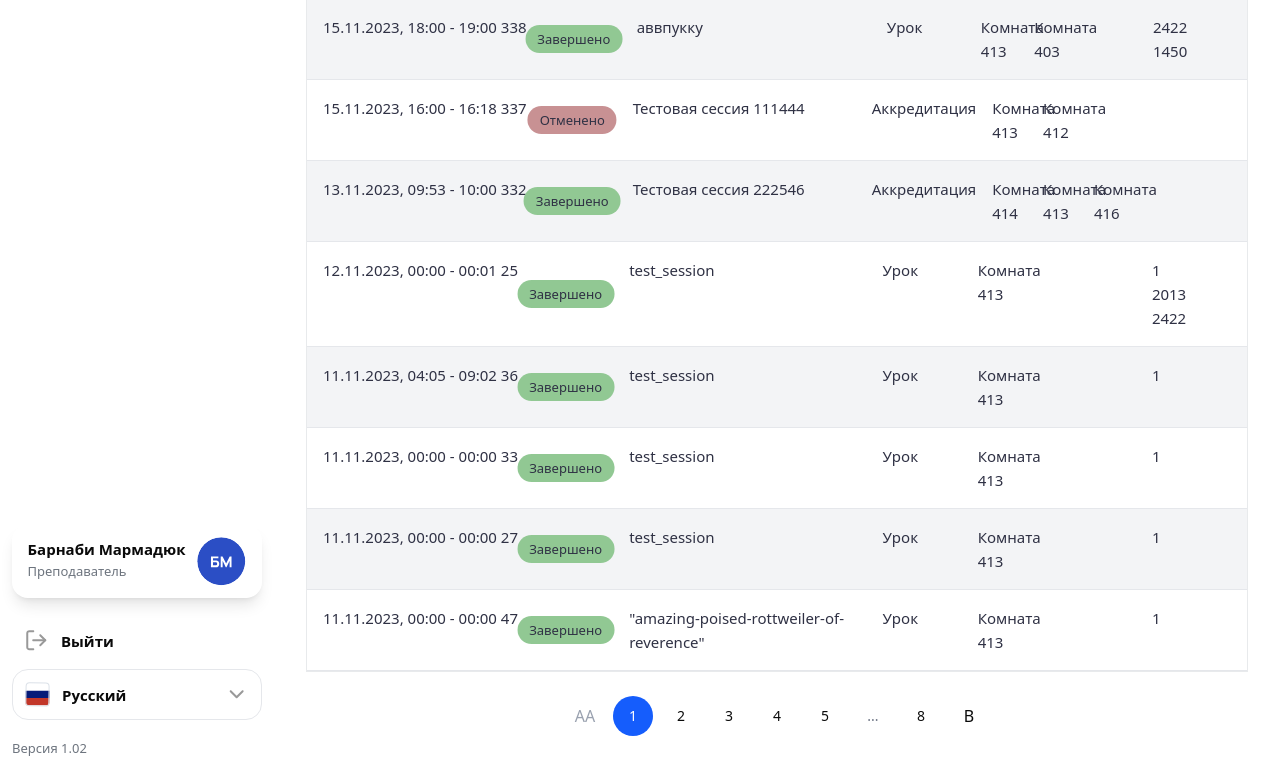
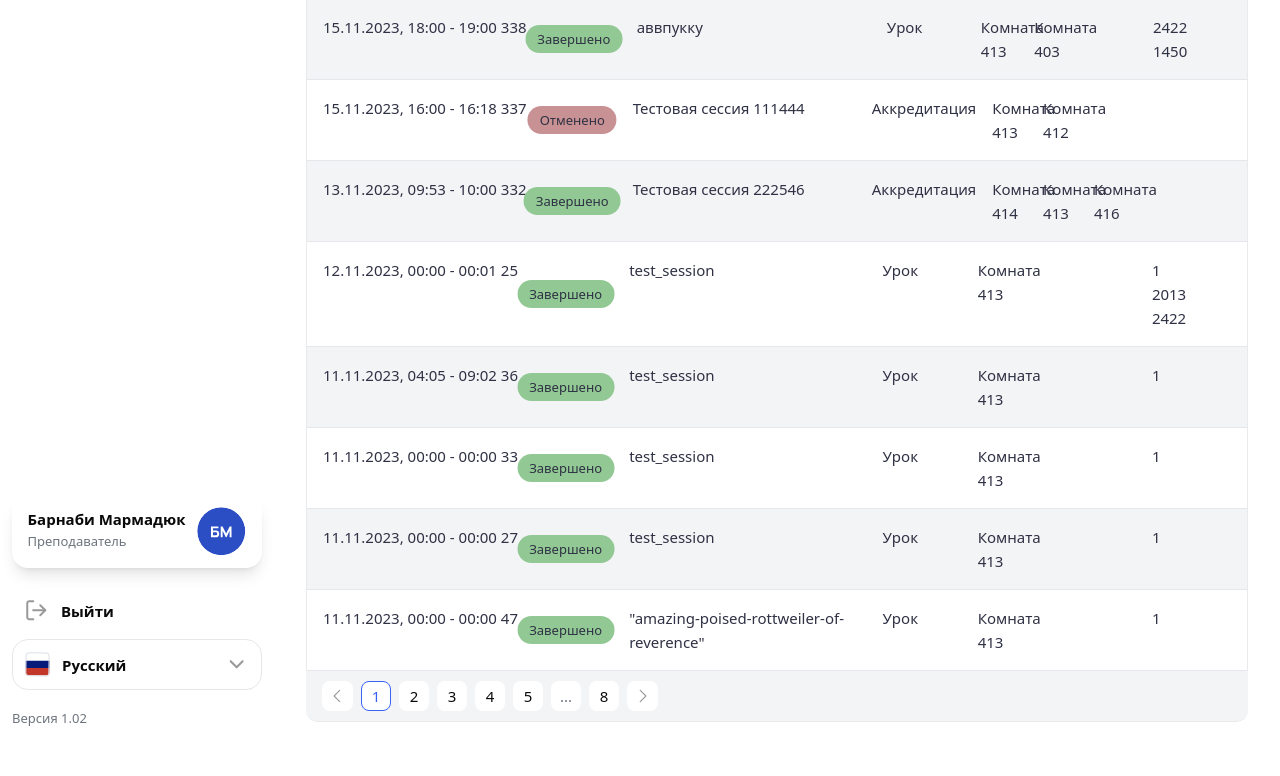
Before and after one commit to NistonT/sim-center, a React (Vite) app: page / in a window 1280 px wide. Shown: the part 551-1327 px from the top of the page. After the commit the page ends 1297 px from the top, so only its background shows below. Built offline with nearby package versions, Linux system fonts and the light colour scheme.

Commit message:
pagination end

```diff
--- a/src/App.tsx
+++ b/src/App.tsx
@@ -1,114 +1,20 @@
+import Down from "@/assets/svg/Down.svg";
+import data from "@/data/data1.json";
 import { Container } from "./components/Container";
 import { Header } from "./components/Header";
-
+import { Pagination } from "./components/Main/Pagination";
 import { Panel } from "./components/Main/Panel";
-
-import data from "@/data/data1.json";
+import { ITEMS_PER_PAGE } from "./constants/itemsPerPage.constants";
+import { usePaginationStore } from "./store/usePagination";
 import { formatDateRange } from "./utils/formatTime";
 
-import Down from "@/assets/svg/Down.svg";
-import { useState } from "react";
-
-const ITEMS_PER_PAGE = 11;
-
 function App() {
-  const [currentPage, setCurrentPage] = useState(1);
-
+  const currentPage = usePaginationStore((state) => state.currentPage);
+  const setCurrentPage = usePaginationStore((state) => state.setCurrentPage);
   const dataSession = data.sessions.filter((session, index, self) => self.findIndex((s) => s.id === session.id) === index);
-
-  const totalPages = Math.ceil(dataSession.length / ITEMS_PER_PAGE);
-
   const startIndex = (currentPage - 1) * ITEMS_PER_PAGE;
-  const endIndex = startIndex + ITEMS_PER_PAGE;
-  const dataPagination = dataSession.slice(startIndex, endIndex);
-
-  const goToPage = (page: number) => {
-    if (page >= 1 && page <= totalPages) {
-      setCurrentPage(page);
-    }
-  };
-
-  const renderPageNumbers = () => {
-    const pages = [];
-    const visiblePages = 4;
-    const ellipsis = (
-      <span key="dots" className="w-10 h-10 flex items-center justify-center text-sm text-gray-500">
-        ...
-      </span>
-    );
-
-    pages.push(
-      <button
-        key={1}
-        onClick={() => goToPage(1)}
-        className={`w-10 h-10 flex items-center justify-center rounded-full text-sm font-medium
-        ${currentPage === 1 ? "bg-blue-600 text-white" : "hover:bg-gray-200"}
-      `}
-      >
-        1
-      </button>,
-    );
-
-    if (totalPages <= visiblePages + 1) {
-      for (let i = 2; i <= totalPages; i++) {
-        pages.push(
-          <button
-            key={i}
-            onClick={() => goToPage(i)}
-            className={`w-10 h-10 flex items-center justify-center rounded-full text-sm font-medium
-            ${currentPage === i ? "bg-blue-600 text-white" : "hover:bg-gray-200"}
-          `}
-          >
-            {i}
-          </button>,
-        );
-      }
-    } else {
-      let start = Math.max(2, currentPage - 2);
-      let end = start + visiblePages - 1;
-
-      if (end >= totalPages) {
-        end = totalPages - 1;
-        start = Math.max(2, end - visiblePages + 1);
-      }
-
-      if (start > 2) {
-        pages.push(ellipsis);
-      }
-
-      for (let i = start; i <= end; i++) {
-        pages.push(
-          <button
-            key={i}
-            onClick={() => goToPage(i)}
-            className={`w-10 h-10 flex items-center justify-center rounded-full text-sm font-medium
-            ${currentPage === i ? "bg-blue-600 text-white" : "hover:bg-gray-200"}
-          `}
-          >
-            {i}
-          </button>,
-        );
-      }
-
-      if (end < totalPages - 1) {
-        pages.push(ellipsis);
-      }
-
-      pages.push(
-        <button
-          key={totalPages}
-          onClick={() => goToPage(totalPages)}
-          className={`w-10 h-10 flex items-center justify-center rounded-full text-sm font-medium
-          ${currentPage === totalPages ? "bg-blue-600 text-white" : "hover:bg-gray-200"}
-        `}
-        >
-          {totalPages}
-        </button>,
-      );
-    }
-
-    return pages;
-  };
+  const paginatedData = dataSession.slice(startIndex, startIndex + ITEMS_PER_PAGE);
+  const totalPages = Math.max(1, Math.ceil(dataSession.length / ITEMS_PER_PAGE));
 
   return (
     <Container>
@@ -118,7 +24,7 @@ function App() {
           <div className="bg-white py-4 px-6 rounded-xl m-2">
             <Header />
 
-            <div className="mt-4 border border-[#e8eaec]">
+            <div className="mt-4 border border-[#e8eaec] border-b-0 rounded-xl rounded-b-none">
               <div className="grid grid-cols-[1fr_1fr_3fr_1fr_2fr_1fr] gap-4 bg-gray-200 font-manropeExtraBold font-extrabold text-[17px] leading-7 tracking-normal py-2.5 px-4 rounded-t-xl">
                 <div className="flex items-center gap-2.5">
                   <span>Дата и время</span>
@@ -133,7 +39,7 @@ function App() {
                 <div>Группа</div>
               </div>
 
-              {dataPagination.map((elem, index) => (
+              {paginatedData.map((elem, index) => (
                 <div
                   key={elem.id}
                   className={`grid grid-cols-[1fr_1fr_3fr_1fr_2fr_1fr] gap-4 p-4 ${
@@ -207,29 +113,7 @@ function App() {
               ))}
             </div>
 
-            <div className="flex items-center justify-center gap-2 mt-6 mb-4">
-              <button
-                onClick={() => goToPage(currentPage - 1)}
-                disabled={currentPage === 1}
-                className={`w-10 h-10 flex items-center justify-center rounded-full
-                  ${currentPage === 1 ? "text-gray-400 cursor-not-allowed" : "hover:bg-gray-200"}
-                `}
-              >
-                AA
-              </button>
-
-              {renderPageNumbers()}
-
-              <button
-                onClick={() => goToPage(currentPage + 1)}
-                disabled={currentPage === totalPages}
-                className={`w-10 h-10 flex items-center justify-center rounded-full
-                  ${currentPage === totalPages ? "text-gray-400 cursor-not-allowed" : "hover:bg-gray-200"}
-                `}
-              >
-                B
-              </button>
-            </div>
+            <Pagination currentPage={currentPage} totalPages={totalPages} onPageChange={setCurrentPage} />
           </div>
         </div>
       </div>
--- /dev/null
+++ b/src/components/Main/Pagination.tsx
@@ -0,0 +1,130 @@
+import Left from "@/assets/svg/Left.svg";
+
+type Props = {
+  totalPages: number;
+  currentPage: number;
+  onPageChange: (page: number) => void;
+};
+
+export const Pagination = ({ currentPage, totalPages, onPageChange }: Props) => {
+  const visiblePages = 4;
+
+  const safeTotalPages = isNaN(totalPages) || totalPages < 1 ? 1 : Math.floor(totalPages);
+  const safeCurrentPage = Math.max(1, Math.min(currentPage, safeTotalPages));
+
+  const goToPage = (page: number) => {
+    if (page >= 1 && page <= safeTotalPages) {
+      onPageChange(page);
+    }
+  };
+
+  const renderPageNumbers = () => {
+    const pages = [];
+    const ellipsis = (
+      <span
+        key="dots"
+        className="p-1.5 rounded-lg bg-white font-manropeMedium font-medium text-[15px] leading-6 tracking-normal w-[30px] h-[30px] text-center flex justify-center items-center text-gray-500"
+      >
+        ...
+      </span>
+    );
+
+    pages.push(
+      <button
+        key={1}
+        onClick={() => goToPage(1)}
+        className={`p-1.5 rounded-lg bg-white font-manropeMedium font-medium text-[15px] leading-6 tracking-normal w-[30px] h-[30px] text-center flex justify-center items-center
+          ${safeCurrentPage === 1 ? "text-[#3761f3] border border-[#3761f3]" : "hover:bg-[#e0e0e0]"}
+        `}
+      >
+        1
+      </button>,
+    );
+
+    if (safeTotalPages <= visiblePages + 1) {
+      for (let i = 2; i <= safeTotalPages; i++) {
+        pages.push(
+          <button
+            key={i}
+            onClick={() => goToPage(i)}
+            className={`p-1.5 rounded-lg bg-white font-manropeMedium font-medium text-[15px] leading-6 tracking-normal w-[30px] h-[30px] text-center flex justify-center items-center
+              ${safeCurrentPage === i ? "text-[#3761f3] border border-[#3761f3]" : "hover:bg-[#e0e0e0]"}
+            `}
+          >
+            {i}
+          </button>,
+        );
+      }
+    } else {
+      let start = Math.max(2, safeCurrentPage - 2);
+      let end = start + visiblePages - 1;
+
+      if (end >= safeTotalPages) {
+        end = safeTotalPages - 1;
+        start = Math.max(2, end - visiblePages + 1);
+      }
+
+      if (start > 2) {
+        pages.push(ellipsis);
+      }
+
+      for (let i = start; i <= end; i++) {
+        pages.push(
+          <button
+            key={i}
+            onClick={() => goToPage(i)}
+            className={`p-1.5 rounded-lg bg-white font-manropeMedium font-medium text-[15px] leading-6 tracking-normal w-[30px] h-[30px] text-center flex justify-center items-center
+              ${safeCurrentPage === i ? "text-[#3761f3] border border-[#3761f3]" : "hover:bg-[#e0e0e0]"}
+            `}
+          >
+            {i}
+          </button>,
+        );
+      }
+
+      if (end < safeTotalPages - 1) {
+        pages.push(ellipsis);
+      }
+
+      pages.push(
+        <button
+          key={safeTotalPages}
+          onClick={() => goToPage(safeTotalPages)}
+          className={`p-1.5 rounded-lg bg-white font-manropeMedium font-medium text-[15px] leading-6 tracking-normal w-[30px] h-[30px] text-center flex justify-center items-center
+            ${safeCurrentPage === safeTotalPages ? "text-[#3761f3] border border-[#3761f3]" : "hover:bg-[#e0e0e0]"}
+          `}
+        >
+          {safeTotalPages}
+        </button>,
+      );
+    }
+
+    return pages;
+  };
+
+  if (safeTotalPages <= 1) {
+    return null;
+  }
+
+  return (
+    <div className="flex items-center bg-gray-100 gap-2 py-2.5 border-b border-[#e8eaec] px-4 rounded-b-xl">
+      <button
+        onClick={() => goToPage(safeCurrentPage - 1)}
+        disabled={safeCurrentPage === 1}
+        className={`p-1.5 rounded-lg bg-white transition-all duration-300 ${safeCurrentPage === 1 ? "" : "hover:bg-[#e0e0e0]"}`}
+      >
+        <img src={Left} alt="prev" />
+      </button>
+
+      {renderPageNumbers()}
+
+      <button
+        onClick={() => goToPage(safeCurrentPage + 1)}
+        disabled={safeCurrentPage === safeTotalPages}
+        className={`p-1.5 rounded-lg bg-white transition-all duration-300 ${safeCurrentPage === safeTotalPages ? "" : "hover:bg-[#e0e0e0]"}`}
+      >
+        <img className="transform rotate-180" src={Left} alt="next" />
+      </button>
+    </div>
+  );
+};
--- /dev/null
+++ b/src/constants/itemsPerPage.constants.ts
@@ -0,0 +1 @@
+export const ITEMS_PER_PAGE = 11;
--- /dev/null
+++ b/src/store/usePagination.ts
@@ -0,0 +1,36 @@
+import { ITEMS_PER_PAGE } from "@/constants/itemsPerPage.constants";
+import { ISession } from "@/types/sessions.type";
+import { create } from "zustand";
+
+interface IPagination {
+  currentPage: number;
+  itemsPerPage: number;
+  setCurrentPage: (page: number) => void;
+
+  allData: ISession[];
+  setAllData: (data: ISession[]) => void;
+
+  paginatedData: ISession[];
+  totalPages: number;
+}
+
+export const usePaginationStore = create<IPagination>((set, get) => ({
+  currentPage: 1,
+  itemsPerPage: ITEMS_PER_PAGE,
+  allData: [],
+
+  setAllData: (data) => set({ allData: data }),
+
+  setCurrentPage: (page) => set({ currentPage: page }),
+
+  get totalPages() {
+    const { allData, itemsPerPage } = get();
+    return Math.ceil(allData.length / itemsPerPage);
+  },
+
+  get paginatedData() {
+    const { allData, currentPage, itemsPerPage } = get();
+    const startIndex = (currentPage - 1) * itemsPerPage;
+    return allData.slice(startIndex, startIndex + itemsPerPage);
+  },
+}));
```
Also changed, not shown: src/assets/svg/Left.svg (added).
